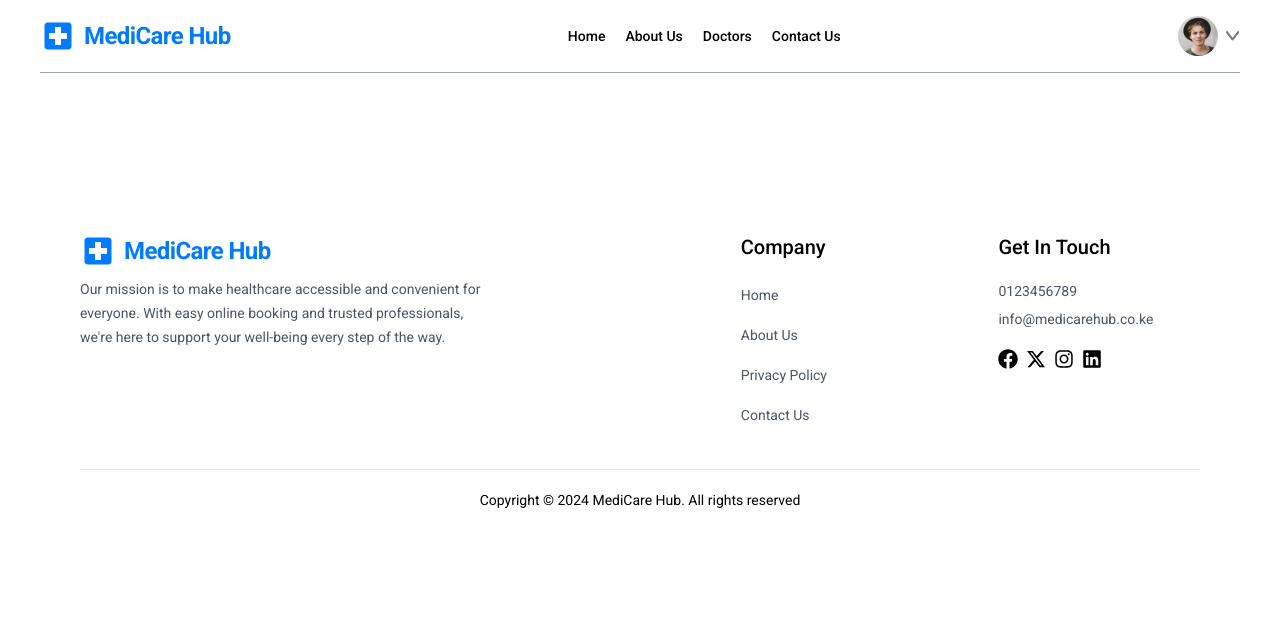
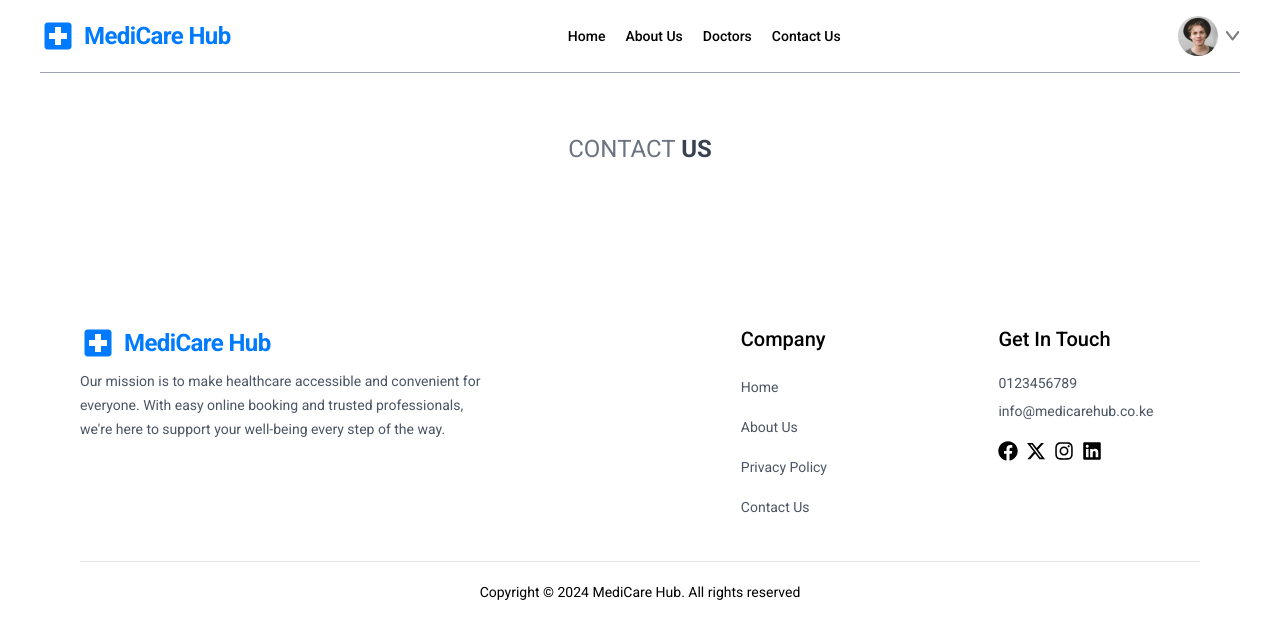
Before and after one commit to briansimiyuj/doctor-appointment-app, a React (Vite) app: page /contact-us in a window 1280 px wide. Shown: the top 638 px of the page. Built offline with nearby package versions, Linux system fonts and the light colour scheme; a web font is replaced by a local one.

Commit message:
Contact Page

```diff
--- a/src/Script.tsx
+++ b/src/Script.tsx
@@ -5,6 +5,7 @@ import Footer from "./components/Footer/Footer"
 import AboutPage from "./pages/AboutPage"
 import DoctorPage from "./pages/DoctorPage"
 import BookingPage from "./pages/BookingPage"
+import ContactPage from "./pages/ContactPage"
 
 const Script: React.FC = () =>{
 
@@ -27,6 +28,8 @@ const Script: React.FC = () =>{
 
         <Route path="appointments/:doctorID" element={<BookingPage/>}/>
 
+        <Route path="/contact-us" element={<ContactPage/>}/>
+
       </Routes>
 
 
--- /dev/null
+++ b/src/pages/ContactPage.tsx
@@ -0,0 +1,16 @@
+const ContactPage: React.FC = ()=>{
+
+    return(
+
+        <div className="text-2xl pt-10 text-gray-500">
+
+            <h1 className="text-center">CONTACT <span className="text-gray-700 font-semibold">US</span></h1>
+
+        </div>
+
+
+    )
+
+}
+
+export default ContactPage
```
Also changed, not shown: 1 other file (tests, documents, lock files or other folders).
